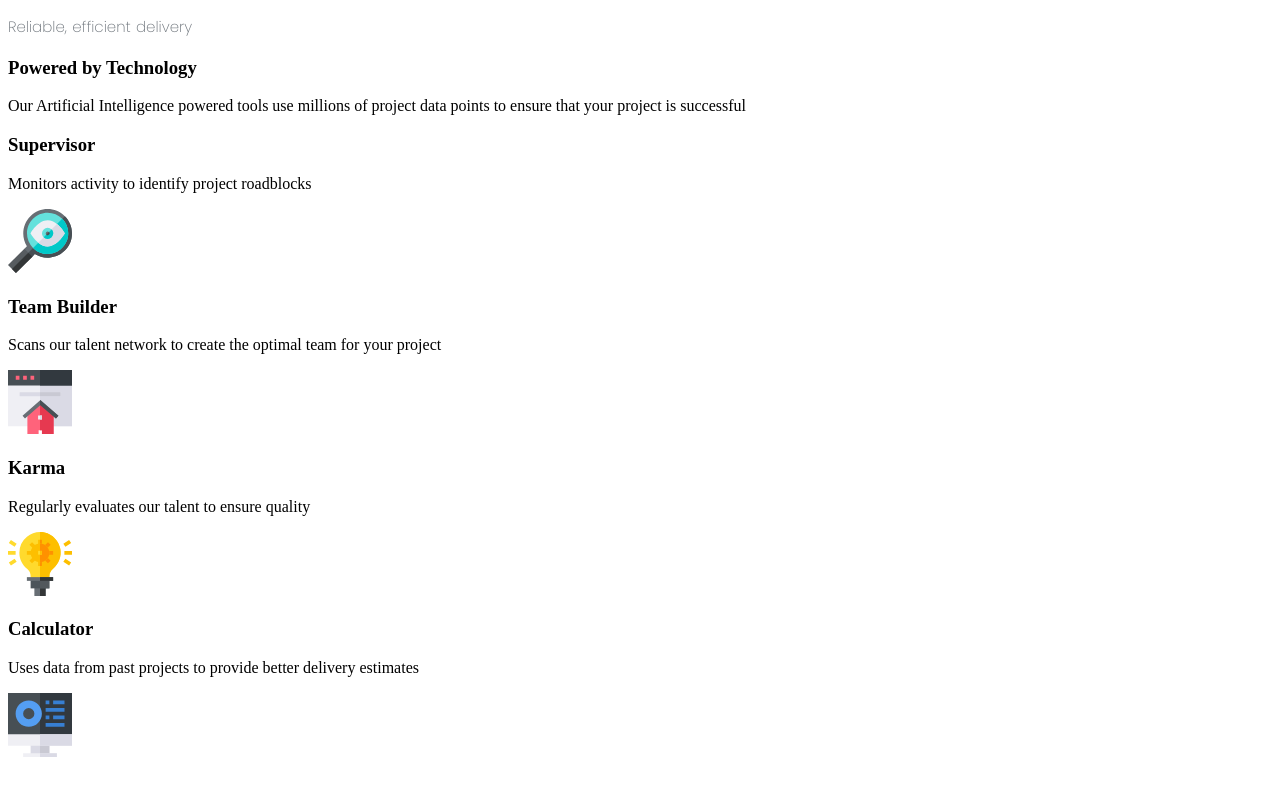
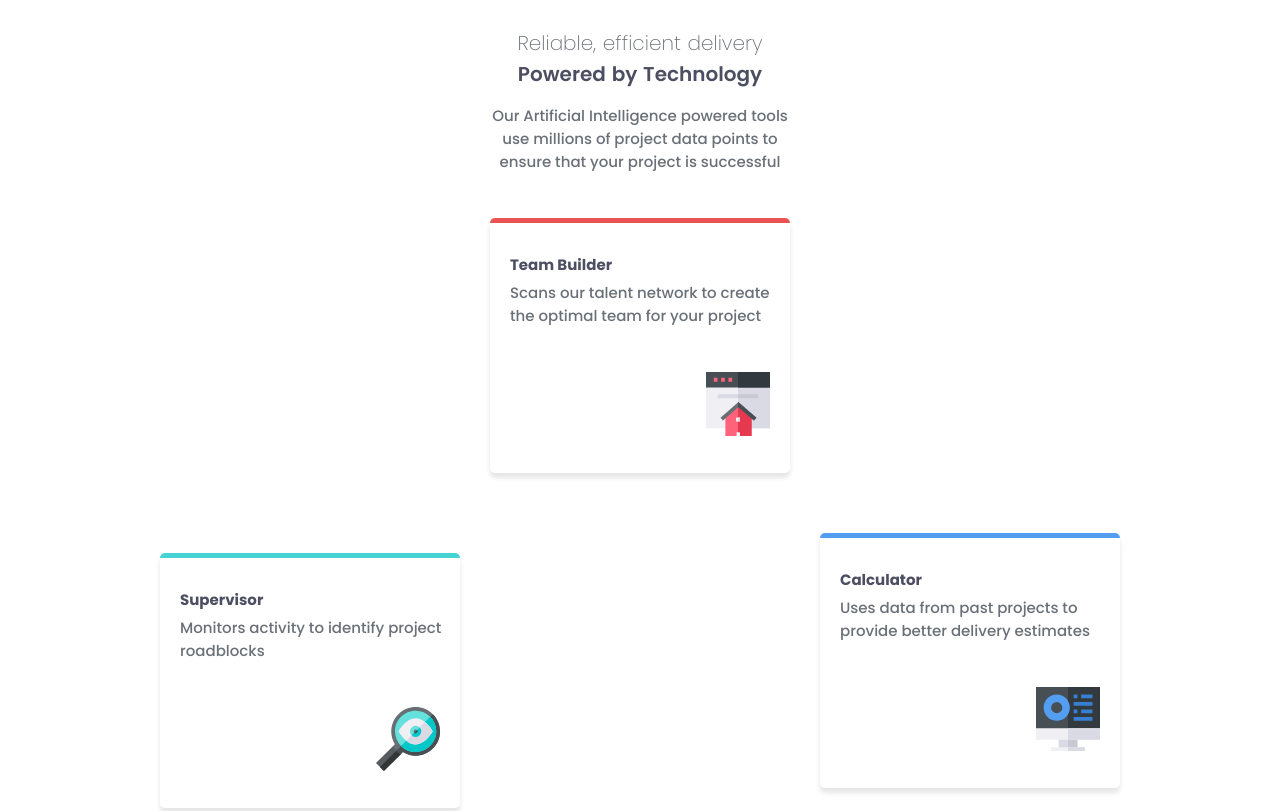
Before and after one commit to Aajielah/four_card_feature, a plain HTML site: page index.html in a window 1280 px wide. Shown: the top 811 px of the page. Drawn offline with Linux system fonts and the light colour scheme.

Commit message:
worked out the hard part

```diff
--- a/index.css
+++ b/index.css
@@ -2,17 +2,128 @@ body{
   background-color: hsl(0, 0%, 100%);
 }
 
-/* main{
+main{
   display: flex;
   flex-direction: column;
   justify-content: center;
-  margin-left: 5px;
-} */
+  align-items: center;
+}
 
 .delivery{
-  font-size: 15px;
+  font-size: 20px;
   font-family: "Poppins", sans-serif;
   word-spacing: 1px;
   font-weight: 200;
   color: hsl(212, 6%, 44%);
+  margin-bottom: 0;
 }
+
+.heading{
+  margin: 0;
+  margin-top: 1px;
+  color: hsl(234, 12%, 34%);
+   font-size: 20px;
+  font-family: "Poppins", sans-serif;
+  word-spacing: 1px;
+  font-weight: 600;
+}
+
+.success{
+  width: 300px;
+  text-align: center;
+  font-family: "Poppins", sans-serif;
+  font-size: 15px;
+  color: hsl(212, 6%, 44%);
+  font-weight: 500;
+}
+
+.overall-section{
+  display: flex;
+  flex-direction: column;
+}
+.supervisors,
+.Team,
+.Karma,
+.calculator {
+   background-color: hsl(0, 0%, 100%);
+  box-shadow: 0 5px 5px rgba(0,0,0,0.1);
+  border-radius: 5px;
+   width: 300px;
+  height: 250px;
+  margin-top: 30px;
+}
+
+.box-heading{
+  margin-left: 20px;
+  margin-top: 30px;
+  margin-bottom: 0;
+   font-family: "Poppins", sans-serif;
+  font-size: 15px;
+  color: hsl(234, 12%, 34%);
+  font-weight: 700;
+}
+
+.box-paragraph{
+  margin-left: 20px;
+  margin-top: 5px;
+   font-family: "Poppins", sans-serif;
+  font-size: 15px;
+  color: hsl(212, 6%, 44%);
+  font-weight: 500;
+}
+
+.supervisors{
+  border-top: solid  hsl(180, 62%, 55%) 5px;
+}
+
+.Team{
+  border-top: solid hsl(0, 78%, 62%) 5px;
+}
+
+.Karma{
+  border-top: solid hsl(34, 97%, 64%) 5px;
+
+}
+
+.calculator{
+  border-top: solid hsl(212, 86%, 64%) 5px;
+  margin-bottom: 40px;
+}
+
+.icons {
+  display: flex;
+  justify-content: flex-end;
+  padding-right: 20px;
+  padding-top: 30px;
+}
+
+
+@media (min-width: 768px) {
+  .overall-section {
+  display: grid;
+  grid-template-columns: repeat(3, 1fr);
+  gap: 30px;
+  align-items: center;
+}
+
+.supervisors {
+  grid-column: 1;
+  grid-row: 2;
+}
+
+.Team {
+  grid-column: 2;
+  grid-row: 1;
+}
+
+.Karma {
+  grid-column: 2;
+  grid-row: 3;
+}
+
+.calculator {
+  grid-column: 3;
+  grid-row: 2;
+}
+
+}
```
